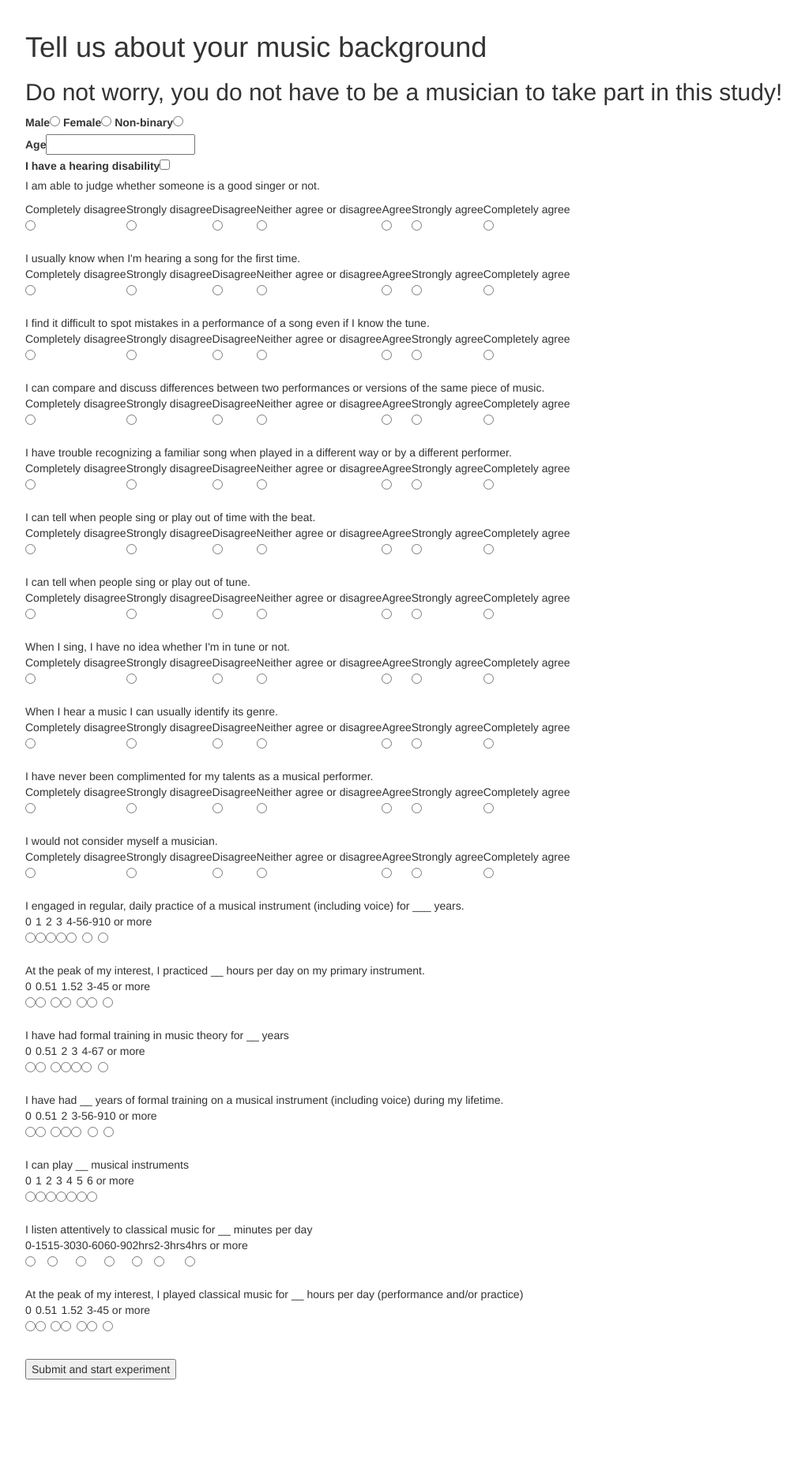
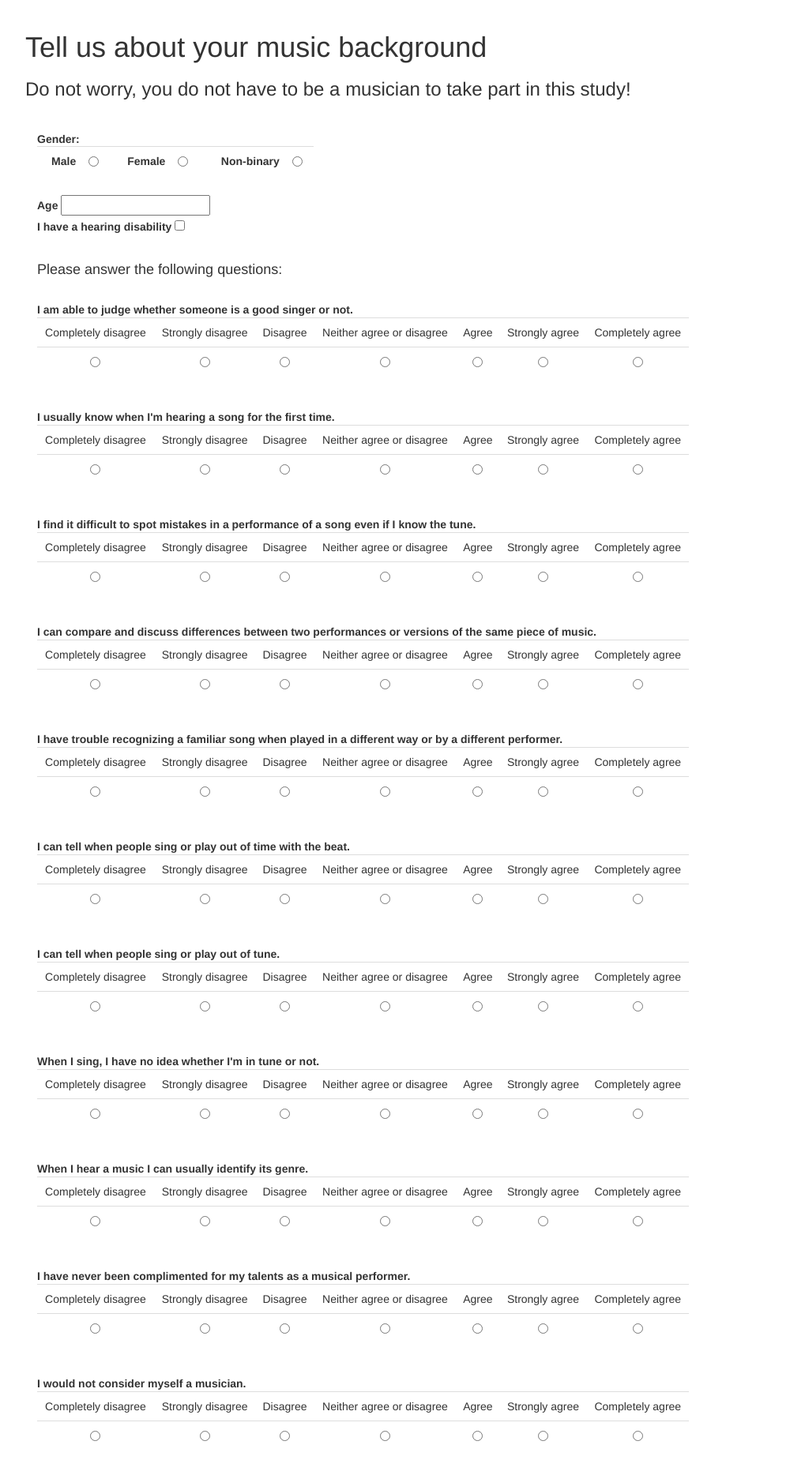
Before and after one commit to adrienycart/AMT_perception_website, a Flask app: page /music_background in a window 1280 px wide. Shown: the part 52-1920 px from the top of the page at 79% size, without its empty margins (38-1057 px from the left). Before the commit the page ends 1799 px from the top, so only its background shows below. Run offline with Flask 2, Linux system fonts and the light colour scheme; a user stored in the database is signed in; data comes from the database, SQL or seed files in the repository; parts of the project's set-up code (start-up, migrations or seed data) failed here and were passed over; some libraries are stand-ins or nearby versions.

Commit message:
website looking good! everything ready

```diff
--- a/app/forms.py
+++ b/app/forms.py
@@ -44,16 +44,16 @@ class AnswerForm(FlaskForm):
     known = BooleanField("I know this piece")
     submit = SubmitField('Next question')
 
-    def validate_choice(self,choice):
-        if choice.data is None:
-            raise ValidationError('Please select an answer!')
+    # def validate_choice(self,choice):
+    #     if choice.data is None:
+    #         raise ValidationError('Please select an answer!')
 
 
 class GoldMSIAnswerForm(FlaskForm):
     choice = RadioField(choices=[(1,'A'),(2,'B'),(3,'C'),(4,'D'),(5,'E'),(6,'F'),(7,'G')],coerce=int)
-    def validate_choice(self,choice):
-        if choice.data is None:
-            raise ValidationError('Please select an answer!')
+    # def validate_choice(self,choice):
+    #     if choice.data is None:
+    #         raise ValidationError('Please select an answer!')
 
 class GoldMSIForm(FlaskForm):
 
--- a/app/routes.py
+++ b/app/routes.py
@@ -148,7 +148,6 @@ def music_background():
             form.gender.data = answers[0]
             form.age.data = int(answers[1])
             form.disability.data = answers[2]=='True'
-            print(str(answers[2]),bool(answers[2]))
             for answer in answers[3:]:
                 form.all_choices.append_entry({'choice':answer})
         else:
--- a/app/templates/music_background.html
+++ b/app/templates/music_background.html
@@ -1,36 +1,57 @@
 
 {% extends "base.html" %}
+{% import 'bootstrap/wtf.html' as wtf %}
 
 {% block app_content %}
     <h1>Tell us about your music background</h1>
 
-    <h2>Do not worry, you do not have to be a musician to take part in this study!</h2>
+    <h3>Do not worry, you do not have to be a musician to take part in this study!</h3>
 
-
+    <br>
     <form action="" method="post" novalidate>
         {{ form.hidden_tag() }}
         <p>
           {% for error in form.gender.errors %}
-          <span style="color: red;">[{{ error }}]</span><br>
+          <div class="alert alert-danger" role="alert">
+              {{ error }}
+          </div>
           {% endfor %}
+
+
+
+          <div class="col-md-4">
+          <table class="table table-sm">
+          <tr class='text-left'> <b> Gender: </b> </tr>
+          <tr>
           {% for subfield in form.gender %}
-          {{ subfield.label }}{{ subfield}}
+          <td class='text-right'> {{ subfield.label }} </td><td class='text-left'> {{ subfield}} </td>
           {% endfor %}
+          </tr>
+          </table>
+
+          {% for error in form.age.errors %}
+          <div class="alert alert-danger" role="alert">
+              {{ error }}
+          </div>
+          {% endfor %}
+          {{ form.age.label }} {{ form.age(size=3)}}
           <br>
-          {% for error in form.age.errors %}
-          <span style="color: red;">[{{ error }}]</span><br>
-          {% endfor %}
-          {{ form.age.label }}{{ form.age(size=3)}}
+          {{ form.disability.label }} {{ form.disability}}<br>
           <br>
-          {{ form.disability.label }}{{ form.disability}}<br>
+        </div>
 
+          <div class="col-md-9">
+          <h4> Please answer the following questions: </h4><br>
           {% for entry,(question, choice_label) in form.all_choices.entries|zip(questions_labels) %}
             {{ entry.hidden_tag() }}
+
             {% for error in entry.choice.errors %}
-            <span style="color: red;">[{{ error }}]</span><br>
+                <div class="alert alert-danger" role="alert">
+                {{ error }}<br>
+              </div>
             {% endfor %}
-            {{question}} <br>
-            <table>
+            <b>{{question}}</b> <br>
+            <table class='table text-center'>
             <tr>
             {% for label in choice_label %}
               <td>{{label}}</td>
@@ -47,7 +68,8 @@
           {% endfor %}
 
         </p>
-        <p>{{ form.submit() }}</p>
+        <p>{{ wtf.form_field(form.submit, button_map={'submit':'primary'}) }}</p>
+        </div>
 
     </form>
 {% endblock %}
```
Also changed, not shown: app/templates/consent.html (+9 -4 lines), app/templates/question.html (+15 -4 lines), app/templates/user.html (+5 -4 lines).
